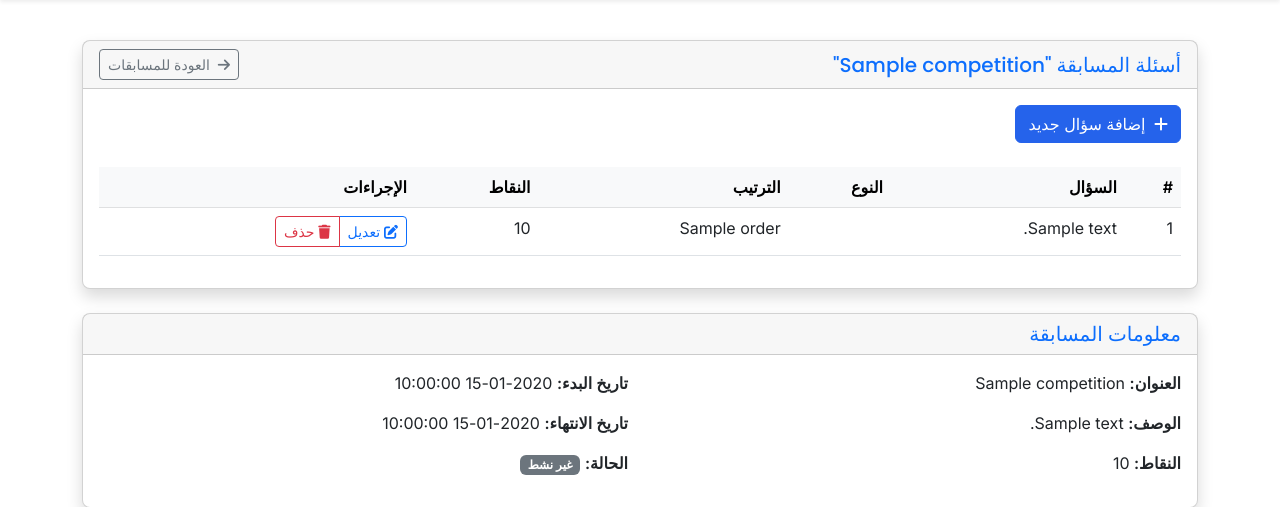
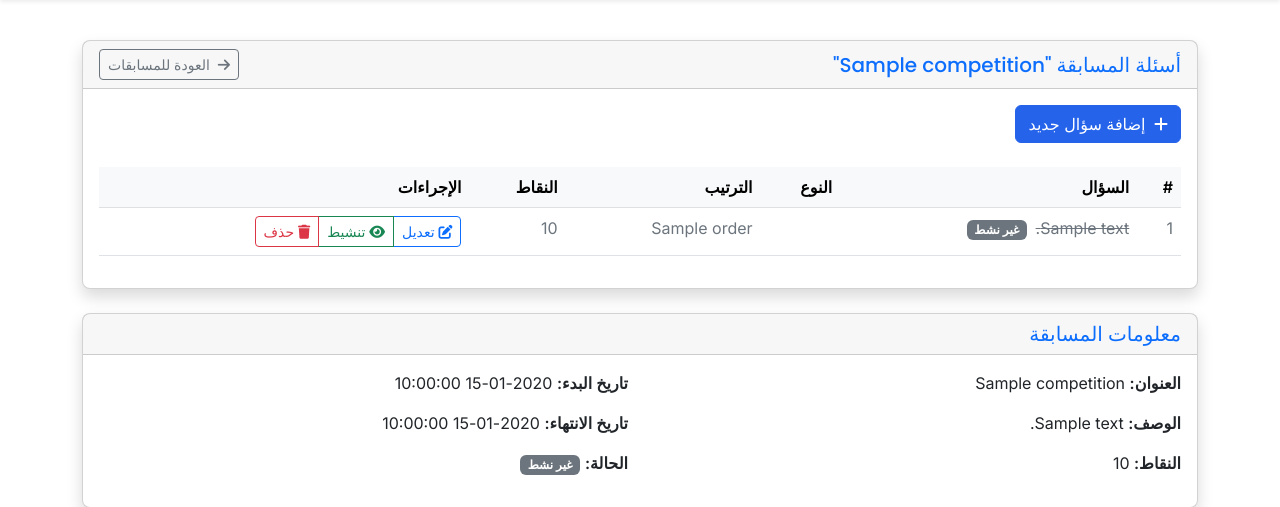
Before and after one commit to sttarlt/ChallengeCentral, a Python web app: template templates/admin/competition_questions.html in a window 1280 px wide. Shown: the part 69-576 px from the top of the page. Run offline with Jinja, Linux system fonts and the light colour scheme; the template is opened without the code that fills it: most values are stand-ins (such as "Sample title", 1, 10 or a date in 2020).

Commit message:
Improve question display and add activation/deactivation options for admins
Enhance competition questions view in admin panel, adding is_active status display and toggle functionality.

Replit-Commit-Author: Agent
Replit-Commit-Session-Id: 88eedd17-cc37-46d8-836a-528c16855c74
Replit-Commit-Screenshot-Url: https://storage.googleapis.com/screenshot-production-us-central1/aa294537-2263-4963-b0e2-bff8b7de80b2/bb9f5f1a-e62c-4827-9676-54fe031341d2.jpg

```diff
--- a/templates/admin/competition_questions.html
+++ b/templates/admin/competition_questions.html
@@ -34,9 +34,16 @@
                     </thead>
                     <tbody>
                         {% for question in questions %}
-                        <tr>
+                        <tr {% if not question.is_active %}class="text-muted"{% endif %}>
                             <td>{{ loop.index }}</td>
-                            <td>{{ question.text|truncate(50) }}</td>
+                            <td>
+                                {% if not question.is_active %}
+                                    <span class="text-decoration-line-through">{{ question.text|truncate(50) }}</span>
+                                    <small class="badge bg-secondary ms-1">غير نشط</small>
+                                {% else %}
+                                    {{ question.text|truncate(50) }}
+                                {% endif %}
+                            </td>
                             <td>
                                 {% if question.question_type == 'multiple_choice' %}
                                     <span class="badge bg-primary">اختيار من متعدد</span>
@@ -44,6 +51,12 @@
                                     <span class="badge bg-success">صح/خطأ</span>
                                 {% elif question.question_type == 'text' %}
                                     <span class="badge bg-info">إجابة نصية</span>
+                                {% elif question.question_type == 'image_choice' %}
+                                    <span class="badge bg-warning">اختيار صورة</span>
+                                {% elif question.question_type == 'short_answer' %}
+                                    <span class="badge bg-secondary">إجابة قصيرة</span>
+                                {% elif question.question_type == 'multiple_answers' %}
+                                    <span class="badge bg-info">إجابات متعددة</span>
                                 {% endif %}
                             </td>
                             <td>{{ question.order }}</td>
@@ -53,6 +66,15 @@
                                     <a href="{{ url_for('admin_edit_question', competition_id=competition.id, question_id=question.id) }}" class="btn btn-sm btn-outline-primary">
                                         <i class="fas fa-edit"></i> تعديل
                                     </a>
+                                    {% if question.is_active %}
+                                        <a href="{{ url_for('admin_toggle_question_status', competition_id=competition.id, question_id=question.id, action='deactivate') }}" class="btn btn-sm btn-outline-warning">
+                                            <i class="fas fa-eye-slash"></i> إلغاء تنشيط
+                                        </a>
+                                    {% else %}
+                                        <a href="{{ url_for('admin_toggle_question_status', competition_id=competition.id, question_id=question.id, action='activate') }}" class="btn btn-sm btn-outline-success">
+                                            <i class="fas fa-eye"></i> تنشيط
+                                        </a>
+                                    {% endif %}
                                     <button type="button" class="btn btn-sm btn-outline-danger"
                                             data-bs-toggle="modal"
                                             data-bs-target="#deleteModal{{ question.id }}">
@@ -73,6 +95,15 @@
                                                 <div class="alert alert-warning mt-2">
                                                     <strong>تحذير:</strong> لا يمكن التراجع عن هذا الإجراء.
                                                 </div>
+                                                {% if not question.is_active %}
+                                                    <div class="alert alert-info mt-2">
+                                                        <strong>ملاحظة:</strong> هذا السؤال غير نشط حاليًا.
+                                                    </div>
+                                                {% else %}
+                                                    <div class="alert alert-primary mt-2">
+                                                        <strong>نصيحة:</strong> يمكنك إلغاء تنشيط السؤال بدلاً من حذفه للحفاظ على البيانات المرتبطة.
+                                                    </div>
+                                                {% endif %}
                                             </div>
                                             <div class="modal-footer">
                                                 <button type="button" class="btn btn-secondary" data-bs-dismiss="modal">إلغاء</button>
```
